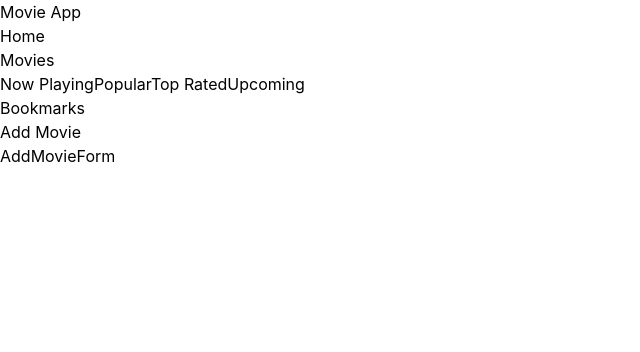
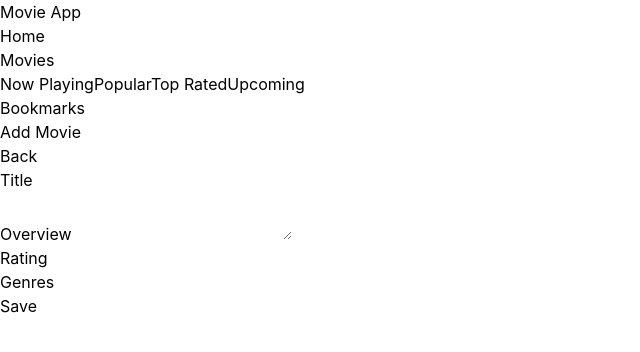
Before and after one commit to ratukf/MovieApp, a Next.js app: page /movies/add in a window 1280 px wide. Shown: the top 352 px of the page, without its empty margins (0-640 px from the left). Built offline with nearby package versions, Linux system fonts and the light colour scheme.

Commit message:
feat: develop add movie form

```diff
--- a/src/components/movies/add/AddMovieForm.jsx
+++ b/src/components/movies/add/AddMovieForm.jsx
@@ -1,5 +1,28 @@
+"use client";
+
+import { useRouter } from "next/navigation";
+import { useMovieStore } from "@/store/movieStore";
+import { MovieForm } from "@/components/movies/MovieForm";
+
 const AddMovieForm = () => {
-  return <div>AddMovieForm</div>;
+  const router = useRouter();
+  const { addMovie } = useMovieStore();
+
+  const handleSubmit = (values) => {
+    addMovie({
+      ...values,
+      id: Date.now(),
+      vote_average: Number(values.vote_average),
+    });
+    router.push("/movies");
+  };
+
+  return (
+    <div>
+      <button onClick={() => router.back()}>Back</button>
+      <MovieForm onSubmit={handleSubmit} />
+    </div>
+  );
 };
 
 export { AddMovieForm };
```
